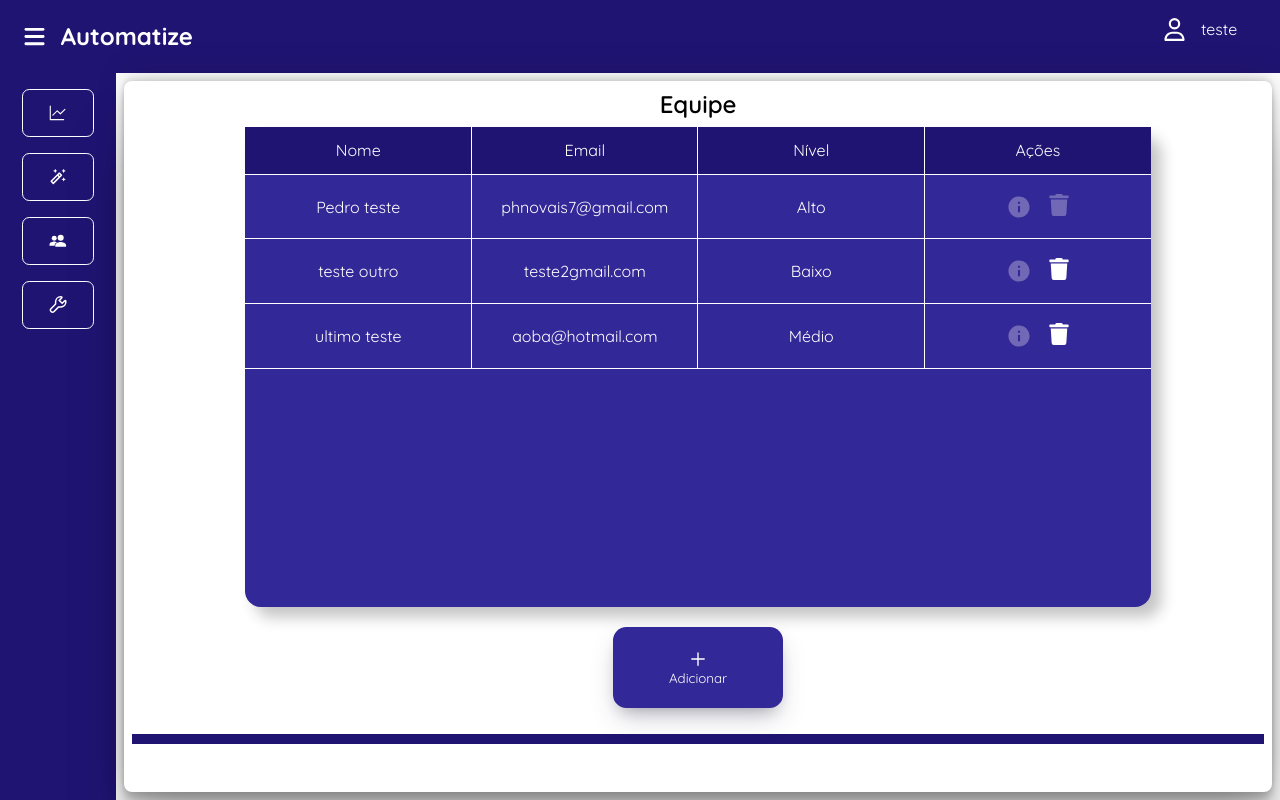
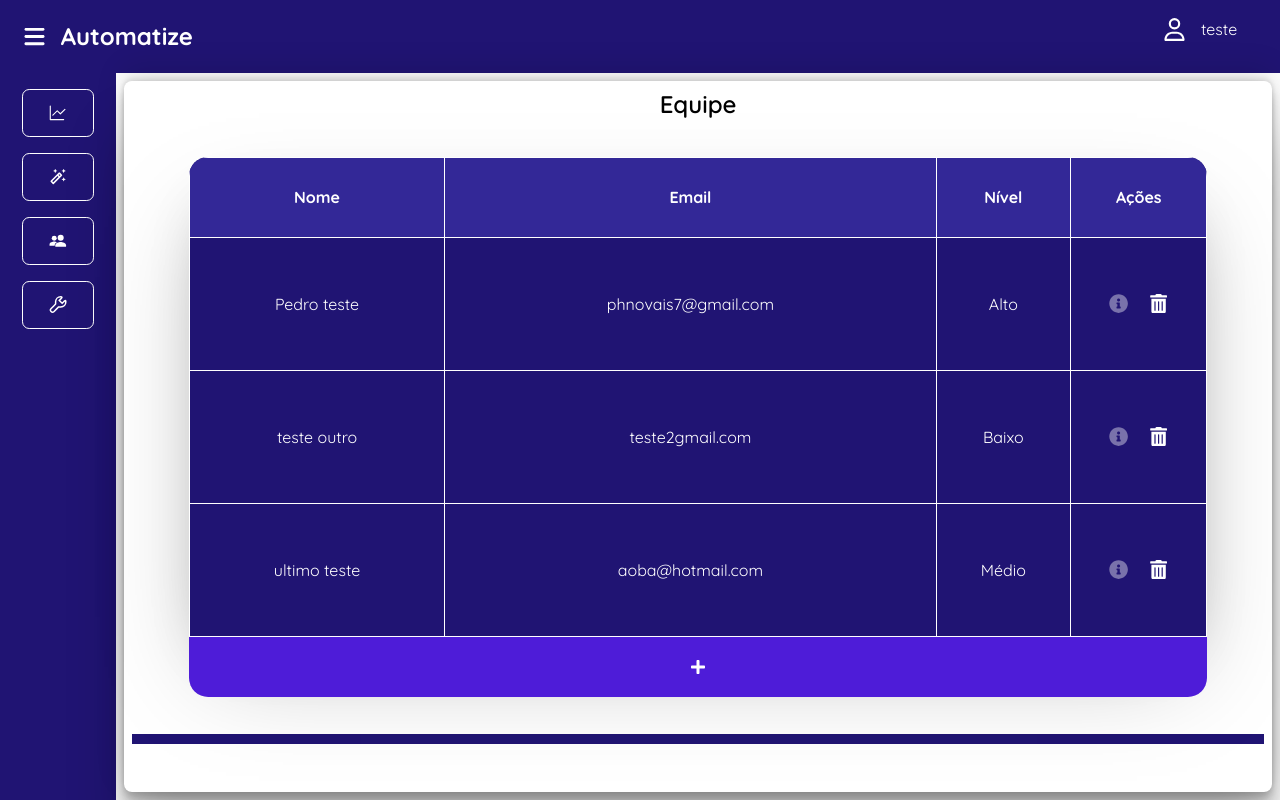
Before and after one commit to Pedro-Novais/AutomatizeProject, a React (Vite) app: page /teams in a window 1280 px wide. Built offline with nearby package versions, Linux system fonts and the light colour scheme; data requests are answered from the project's data file.

Commit message:
Refactor do componente teams

```diff
--- a/src/pages/support/Support.jsx
+++ b/src/pages/support/Support.jsx
@@ -1,6 +1,8 @@
-function Support(){
+function Support() {
     return (
-        <div>Page Suporte</div>
+        <>
+            <h2 className="titleHigh">Suporte (Adicionado em breve)</h2>
+        </>
     )
 }
 
--- a/src/pages/teams/Teams.jsx
+++ b/src/pages/teams/Teams.jsx
@@ -1,17 +1,12 @@
 import { useState } from "react";
 
 import getFetch from "../../hooks/getFetch";
-import deleteFetch from "../../hooks/deleteFetch";
 import Loading from "../../components/loading/Loading";
 
-import Table from "./components/Table";
+import Ntable from "./components/Ntable";
 import Popup from "./components/Popup";
-import Buttons from "../../components/buttons/Buttons";
 
-import { IoMdInformationCircle } from "react-icons/io";
 import { IoAddOutline } from "react-icons/io5";
-import { FaTrash } from "react-icons/fa";
-import { FaX } from "react-icons/fa6";
 
 import "./style.css"
 
@@ -39,17 +34,9 @@ function Teams() {
     return (
         <>
             <h2 className="titleHigh">Equipe</h2>
-
             <div className="containerTeam" style={{ opacity: popup && '.5', pointerEvents: popup && 'none' }}>
-                <Table data={data} setPopup={setPopup} setDataPopup={setDataPopup} />
-                <div className="containerButtons">
-                    <Buttons styleButton="btnTeams" eventBtn={() => { setPopup('add') }}>
-                        <IoAddOutline />
-                        Adicionar
-                    </Buttons>
-                </div>
+                <Ntable infoTeam={data} setPopup={setPopup} setDataPopup={setDataPopup} />
             </div>
-
             <div className="containerPopupTeams" style={{ display: popup ? 'flex' : 'none' }}>
                 <Popup popup={popup} viewClose={viewClose} dataPopup={dataPopup} />
             </div>
--- /dev/null
+++ b/src/pages/teams/components/Ntable.jsx
@@ -0,0 +1,51 @@
+import Buttons from "../../../components/buttons/Buttons"
+import { FaPlus } from "react-icons/fa";
+import { FaInfoCircle } from "react-icons/fa";
+import { FaTrashAlt } from "react-icons/fa";
+
+
+function Ntable({ infoTeam, setPopup, setDataPopup }) {
+    console.log(infoTeam)
+    return (
+        <>
+            <div className="containerTable">
+                <table className="nTableTeam">
+                    <thead>
+                        <tr>
+                            <th>Nome</th>
+                            <th>Email</th>
+                            <th>Nível</th>
+                            <th>Ações</th>
+                        </tr>
+                    </thead>
+                    <tbody>
+                        {
+                            infoTeam.map((element, index) => (
+                                <tr key={index}>
+                                    <td>{element.name}</td>
+                                    <td>{element.email}</td>
+                                    <td>{element.level}</td>
+                                    <td>
+                                        <div className="boxButtonsActions">
+                                            <FaInfoCircle style={{ opacity: '.4', pointerEvents: 'none' }} />
+                                            <FaTrashAlt onClick={() => {
+                                                setPopup('del')
+                                                setDataPopup(element)
+                                            }
+                                            } />
+                                        </div>
+                                    </td>
+                                </tr>
+                            ))
+                        }
+                    </tbody>
+                </table>
+            </div>
+            <Buttons styleButton="containerBtnAddUser" eventBtn={() => { setPopup('add') }}>
+                <FaPlus />
+            </ Buttons>
+        </>
+    )
+}
+
+export default Ntable
--- a/src/pages/teams/components/Popup.jsx
+++ b/src/pages/teams/components/Popup.jsx
@@ -58,11 +58,10 @@ function Popup({ popup, viewClose, dataPopup }) {
                     <FaX className="iconBackTeams" onClick={viewClose} />
                     <p className="titleHigh">Deletar membro</p>
                     <div className="boxPopupDelete">
-                        <p>Confirmar operação de deletar o usuário:</p>
                         <p>{dataPopup.name}</p>
                     </div>
 
-                    <Buttons styleButton="btnTeamsAddMember" eventBtn={() => { deleteUser('http://localhost:5000/teste') }}>
+                    <Buttons styleButton="btnTeamsAddMember" eventBtn={() => { deleteUser(url) }}>
                         <FaTrash />
                     </Buttons>
                 </Ncards>
--- a/src/pages/teams/components/Table.jsx
+++ /dev/null
@@ -1,69 +0,0 @@
-import { IoMdInformationCircle } from "react-icons/io";
-import { FaTrash } from "react-icons/fa";
-
-function Table({ data, setPopup, setDataPopup }) {
-    return (
-        <div className="tableTeams">
-            <div className="headTableTeams">
-                <div className="rowTable">
-                    Nome
-                </div>
-                <div className="rowTable"
-                    style={
-                        { borderRight: 'solid 1px', borderLeft: 'solid 1px' }
-                    }>
-                    Email
-                </div>
-                <div className="rowTable"
-                    style={
-                        { borderRight: 'solid 1px' }
-                    }>
-                    Nível
-                </div>
-                <div className="rowTable">
-                    Ações
-                </div>
-            </div>
-
-            <div className="contentTableTeams">
-                {data.map((element, index) => (
-                    <div key={index} className="bodyTableTeams">
-                        <div className="rowTable">
-                            {element.name}
-                        </div>
-                        <div className="rowTable" style={
-                            { borderRight: 'solid 1px', borderLeft: 'solid 1px' }
-                        }>
-                            {element.email}
-                        </div>
-                        <div className="rowTable" style={
-                            { borderRight: 'solid 1px' }
-                        }>
-                            {element.level}
-                        </div>
-                        <div className="rowTable">
-                            <div className="containerActionButton" >
-
-                                <IoMdInformationCircle
-                                    className="actionInfo"
-                                    style={{ height: '26px', width: '26px', pointerEvents: 'none', opacity: '.3' }}
-                                    onClick={() => {
-                                        console.log('visualizar informações')
-                                    }} />
-
-                                <FaTrash
-                                    style={{ pointerEvents: element.self && 'none', opacity: element.self && '.3' }}
-                                    onClick={() => {
-                                        setDataPopup(element)
-                                        setPopup('del')
-                                    }} />
-                            </div>
-                        </div>
-                    </div>
-                ))}
-            </div>
-        </div>
-    )
-}
-
-export default Table
--- a/src/pages/teams/style.css
+++ b/src/pages/teams/style.css
@@ -1,7 +1,7 @@
 .containerTeam {
     display: flex;
     flex-direction: column;
-    justify-content: flex-start;
+    justify-content: center;
     align-items: center;
     width: 100%;
     height: 90%;
@@ -9,126 +9,112 @@
     padding: .5em 0;
 }
 
-.tableTeams {
-    width: 80%;
-    height: 80%;
-    min-height: 50%;
-    max-height: 80%;
-    color: var(--color-font);
-    /* border: solid 5px var(--background); */
-    border-radius: 1em;
-    background-color: var(--sub-background);
-    box-shadow: rgba(0, 0, 0, 0.24) 10px 10px 15px;
-}
-
-.headTableTeams {
+.containerTable{
     display: flex;
     flex-direction: row;
     justify-content: center;
-    align-items: center;
-    background-color: var(--background);
-    color: var(--color-font);
-    width: 100%;
-    height: 10%;
-}
+    align-items: flex-start;
+    width: 90%;
+    height: 60vh;
+    overflow: auto;
+    box-shadow: rgba(0, 0, 0, 0.1) 0px 1px 1px 0px inset, rgba(0, 0, 0, 0.25) 0px 50px 100px -20px, rgba(0, 0, 0, 0.3) 0px 30px 60px -30px;
+    /* border-radius: 1.2em; */
+    border-top-left-radius: 1.2em;
+    border-top-right-radius: 1.2em;
 
-.contentTableTeams {
-    height: 90%;
-}
-
-.bodyTableTeams {
-    display: flex;
-    flex-direction: row;
-    justify-content: flex-start;
-    align-items: center;
-    height: 15%;
 }
 
 
-.rowTable {
-    display: flex;
-    justify-content: center;
-    align-items: center;
+.containerTable::-webkit-scrollbar {
+    height: 10px;
+    width: 10px;
+    border-radius: 1em;
+}
+
+.containerTable::-webkit-scrollbar-track {
+    background-color: var(--background);
+    max-width: 5px;
+    border-radius: 1em;
+}
+
+.containerTable::-webkit-scrollbar-thumb {
+    background: var(--sub-background);
+    border-radius: 10px;
+}
+
+
+.nTableTeam{
+    background-color:  var(--background);
+    color: var(--color-font);
+    width: 100%;
     height: 100%;
-    width: 100%;
-    border-bottom: solid 1px;
     border-collapse: collapse;
 }
 
-.containerActionButton{
-    width: 35%;
-    display: flex;
-    justify-content: space-around;
+.nTableTeam thead{
+    background-color: var(--sub-background);
+    height: 10vh;
 }
 
-.containerActionButton svg{
-    height: 22px;
-    width: 22px;
+.nTableTeam thead tr th{
+    border: solid 1px white;
+}
+
+.nTableTeam tbody tr{
+    height: 10vh;
+}
+
+.nTableTeam tbody tr td{
+    border: solid 1px;
+    border-collapse: collapse;
+    text-align: center;
+}
+
+.containerBtnAddUser{
+    display: flex;
+    flex-direction: column;
+    justify-content: center;
+    align-items: center;
+    width: 90%;
+    height: 10%;
+    background-color: #4e1cd8;
+    border-bottom-left-radius: 1.2em;
+    border-bottom-right-radius: 1.2em;
+    border-style: none;
+    color: var(--color-font);
+    font-size: 100%;
     cursor: pointer;
     transition: .2s;
 }
 
-.containerActionButton svg:hover{
-    color: var(--light);
-
+.containerBtnAddUser:hover{
+    background-color: #5432eb;
 }
 
-.actionInfo {
-    height: 50%;
-    width: 10%;
-    cursor: pointer;
-    transition: .2s;
+.boxButtonsActions{
+    display: flex;
+    justify-content: space-around;
+    width: 60%;
+    margin: auto;
 }
 
-.actionInfo:hover {
-    color: var(--light);
+.boxButtonsActions svg{
+    font-size: 1.2rem;
+    cursor: pointer;
+    transition: .1s;
 }
 
-.containerButtons {
-    display: flex;
-    flex-direction: row;
-    justify-content: space-around;
-    align-items: center;
-    width: 60%;
-    height: 15%;
-    margin-top: 1rem;
-}
-
-.btnTeams {
-    display: flex;
-    flex-direction: column;
-    justify-content: center;
-    align-items: center;
-    width: 25%;
-    height: 90%;
-    border-style: none;
-    border-radius: 1em;
-    background-color: var(--sub-background);
-    color: var(--color-font);
-    box-shadow: rgba(50, 50, 93, 0.25) 0px 13px 27px -5px, rgba(0, 0, 0, 0.3) 0px 8px 16px -8px;
-    cursor: pointer;
-}
-
-.btnTeams svg{
-    height: 22px;
-    width: 22px;
-}
-
-.remove {
-    background-color: rgb(202, 72, 72);
-}
-
-.remove svg{
-    height: 16px;
-    width: 15px;
+.boxButtonsActions svg:hover{
+    color: var(--light);
 }
 
 .containerPopupTeams{
     position: absolute;
     display: flex;
     justify-content: center;
-    align-items: flex-start;
+    align-items: center;
     padding-top: 1.4rem;
+    padding-bottom: 1.5rem;
     width: 60%;
     height: 80%;
 }
@@ -152,9 +138,9 @@
 }
 .iconBackTeams{
     position: absolute;
-    left: 90%;
+    left: 93%;
     cursor: pointer;
-    height: 18px;
+    height: 15px;
 }
 
 .boxInputsPopupTeams{
@@ -204,7 +190,7 @@
     align-items: center;
     width: 80%;
     height: 20%;
-    margin-top: 1em;
+    margin-top: 2em;
     border-radius: 1em;
     border-style: none;
     background-color: var(--sub-background);
@@ -212,6 +198,7 @@
     font-size: .8rem;
     box-shadow: rgba(0, 0, 0, 0.25) 10px 14px 28px;
     cursor: pointer;
+
 }
 
 .btnTeamsAddMember svg{
@@ -221,7 +208,6 @@
 
 .popupDelete{
     height: 50%;
-    margin-top: 5rem;
 }
 
 .boxPopupDelete{
@@ -230,6 +216,6 @@
     justify-content: space-around;
     align-items: center;
     height: 30%;
-    margin-top: 1.5em;
+    margin-top: 1.1em;
 
 }
```
Also changed, not shown: src/pages/automations/Automations.jsx (line endings or trailing spaces).
